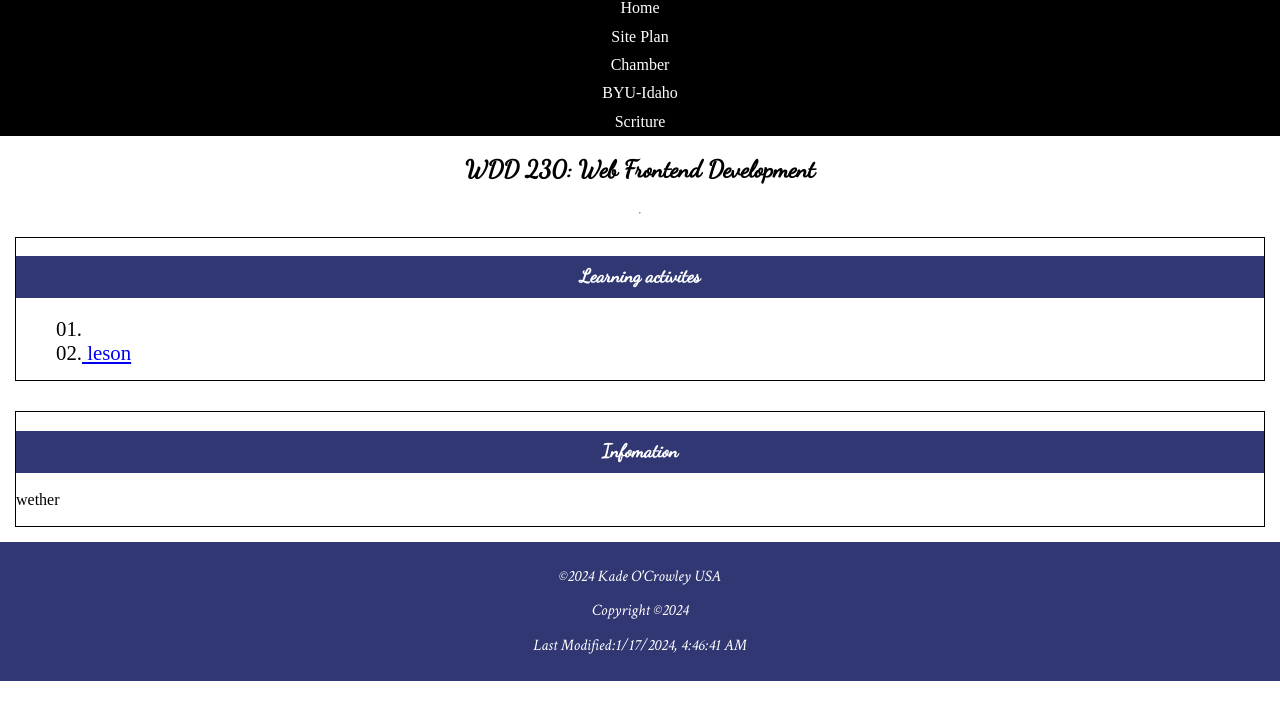
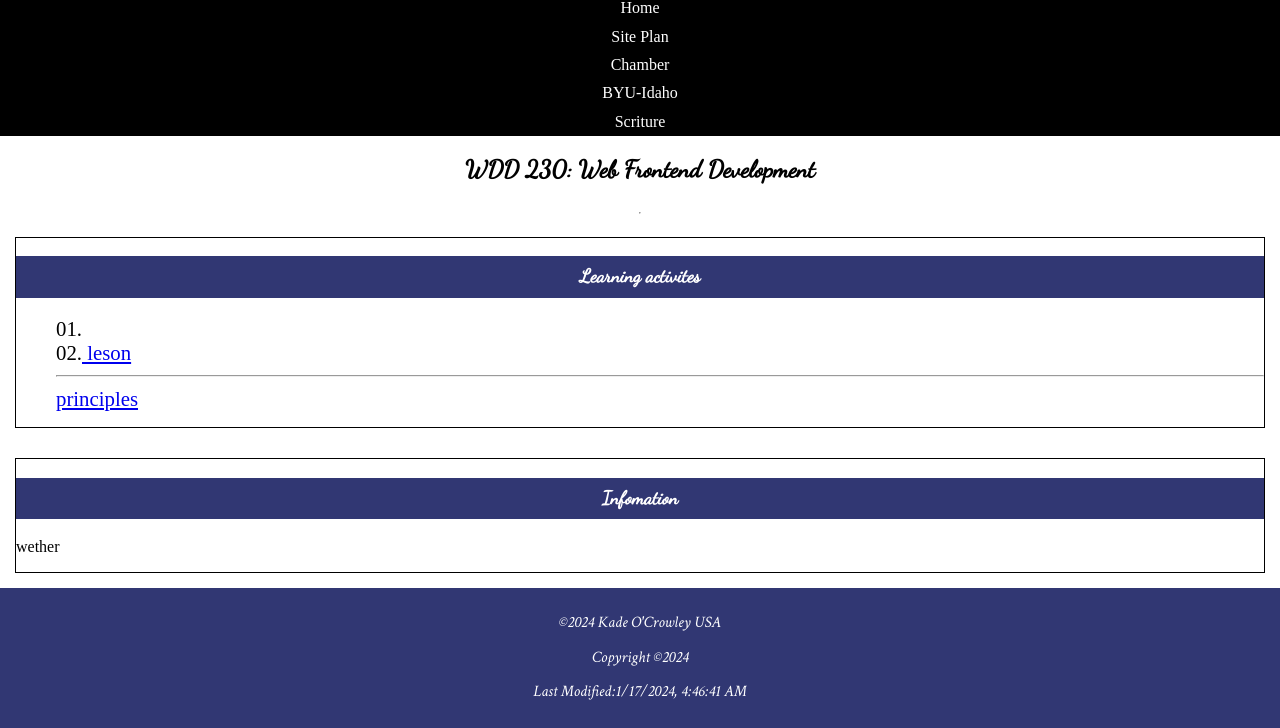
Before and after one commit to tanbeast/wdd230, a plain HTML site: page index.html in a window 1280 px wide. Shown: the part 138-866 px from the top of the page. Before the commit the page ends 819 px from the top, so only its background shows below. Drawn offline with nearby package versions, Linux system fonts and the light colour scheme.

Commit message:
add to home

```diff
--- a/Lesson02/styles/base.css
+++ b/Lesson02/styles/base.css
@@ -45,7 +45,7 @@ footer{
     }
 }
 
-@media screen and (min-width: 1500px){
+@media screen and (min-width: 1400px){
     main{
         grid-template-columns: 1fr, 1fr, 1fr;
     }
--- a/index.html
+++ b/index.html
@@ -37,7 +37,7 @@
             <h3>Learning activites</h3>
             <ul>
                 <li>01.<a></a></li>
-                <li>02.<a href="https://tanbeast.github.io/wdd230/Lesson02/design"> leson </a></li>
+                <li>02.<a href="https://tanbeast.github.io/wdd230/Lesson02/design"> leson </a><hr><a href="https://tanbeast.github.io/wdd230/Lesson02/design-principles">principles</a></li>
             </ul>
         </section>
         <section class="card">
```
